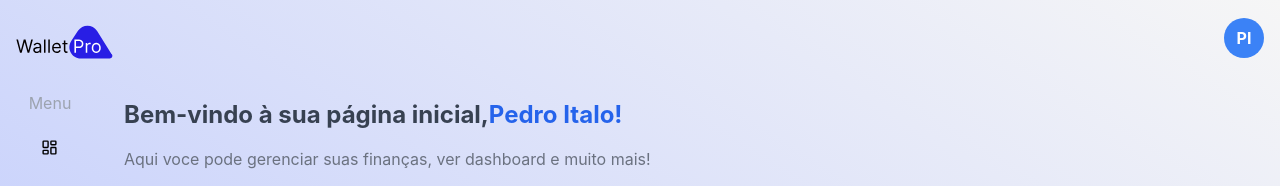
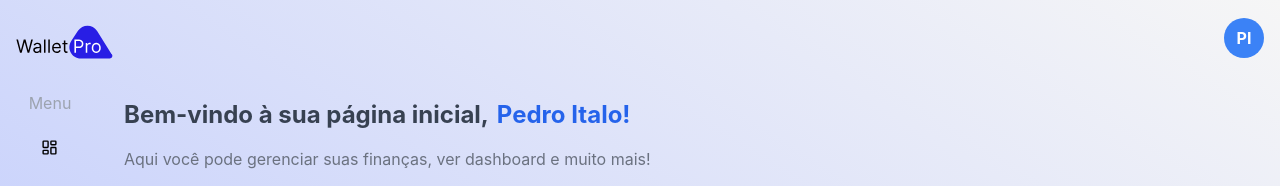
Before and after one commit to PedroItaloQ/financial_manangement, a Next.js app: page /home in a window 1280 px wide. Shown: the top 186 px of the page. Built offline with nearby package versions, Linux system fonts and the light colour scheme.

Commit message:
refat: refacturing home

```diff
--- a/src/pages/home.tsx
+++ b/src/pages/home.tsx
@@ -5,10 +5,16 @@ import graphic from "../../public/grafico 2.svg"
 const Home = () => {
   return (
     <MainLayout>
-        <h2 className="flex text-2xl font-bold text-gray-700">Bem-vindo à sua página inicial, <h2 className='text-blue-600'>Pedro Italo!</h2></h2>
-        <p className='mt-4 text-gray-500'>Aqui voce pode gerenciar suas finanças, ver dashboard e muito mais!</p>
+      <h2 className="flex text-2xl font-bold text-gray-700">
+        Bem-vindo à sua página inicial,
+        <span className="text-blue-600 ml-2">Pedro Italo!</span>
+      </h2>
 
-        <Image className='mt-10' alt='graphic' height={200} width={500} src={graphic} />
+      <p className='mt-4 text-gray-500'>
+        Aqui você pode gerenciar suas finanças, ver dashboard e muito mais!
+      </p>
+
+      <Image className='mt-10' alt='graphic' height={200} width={500} src={graphic} />
     </MainLayout>
   );
 };
```
